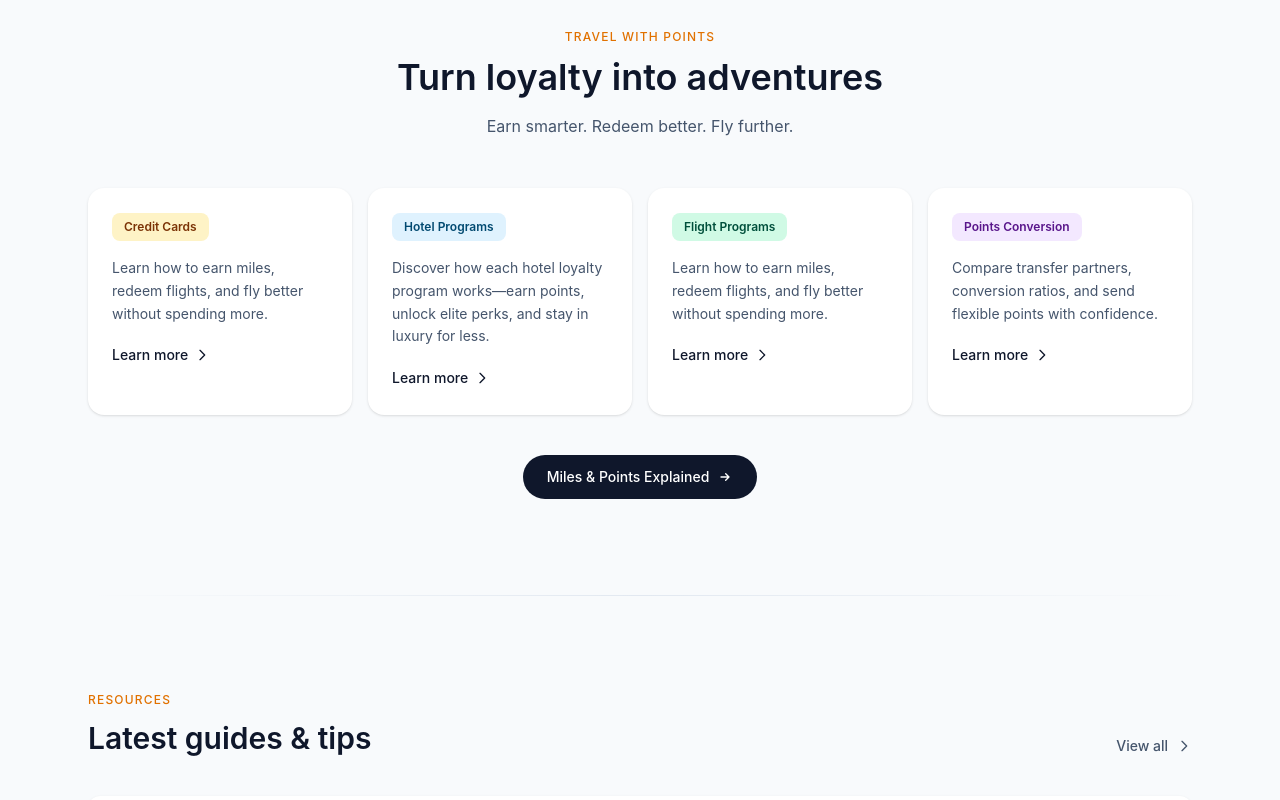
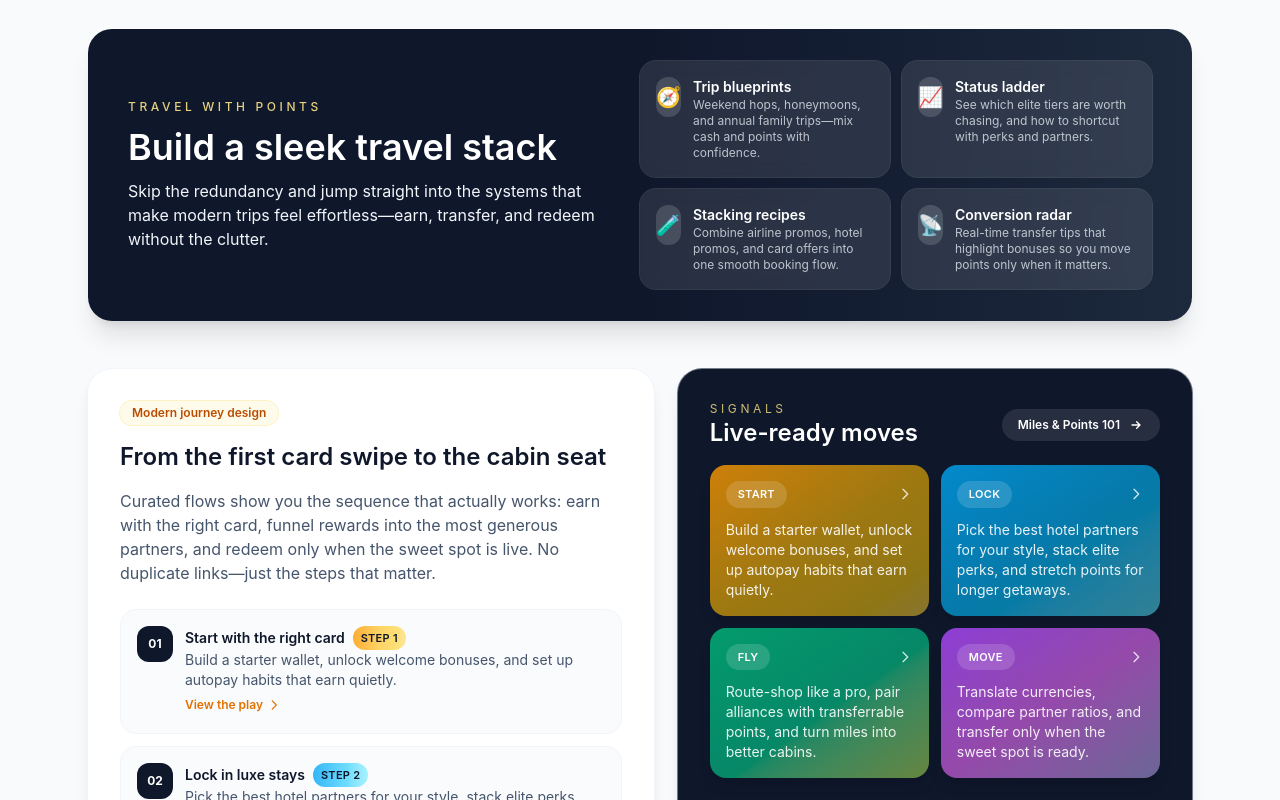
Before and after one commit to bansalmanik/travel-website, a Next.js app: page / in a window 1280 px wide. Shown: the part 960-1760 px from the top of the page. Built offline with nearby package versions, Linux system fonts and the light colour scheme.

Commit message:
Revamp home page flow below hero

```diff
--- a/app/page.tsx
+++ b/app/page.tsx
@@ -5,29 +5,52 @@ import { getTravelResourceEntries } from "@/lib/contentData";
 
 const travelWithPointsHighlights = [
   {
-    title: "Credit Cards",
-    description: "Learn how to earn miles, redeem flights, and fly better without spending more.",
+    title: "Start with the right card",
+    description: "Build a starter wallet, unlock welcome bonuses, and set up autopay habits that earn quietly.",
     href: "/travel-with-points/credit-cards",
-    accent: "bg-amber-100 text-amber-900",
+    accent: "from-amber-500/80 via-amber-400/60 to-amber-300/50",
   },
   {
-    title: "Hotel Programs",
+    title: "Lock in luxe stays",
     description:
-      "Discover how each hotel loyalty program works—earn points, unlock elite perks, and stay in luxury for less.",
+      "Pick the best hotel partners for your style, stack elite perks, and stretch points for longer getaways.",
     href: "/travel-with-points/hotel-programs",
-    accent: "bg-sky-100 text-sky-900",
+    accent: "from-sky-500/80 via-sky-400/60 to-cyan-300/50",
   },
   {
-    title: "Flight Programs",
-    description: "Learn how to earn miles, redeem flights, and fly better without spending more.",
+    title: "Fly further for less",
+    description: "Route-shop like a pro, pair alliances with transferrable points, and turn miles into better cabins.",
     href: "/travel-with-points/flight-programs",
-    accent: "bg-emerald-100 text-emerald-900",
+    accent: "from-emerald-500/80 via-emerald-400/60 to-lime-300/50",
   },
   {
-    title: "Points Conversion",
-    description: "Compare transfer partners, conversion ratios, and send flexible points with confidence.",
+    title: "Move points with intent",
+    description: "Translate currencies, compare partner ratios, and transfer only when the sweet spot is ready.",
     href: "/pointsconversion",
-    accent: "bg-purple-100 text-purple-900",
+    accent: "from-purple-500/80 via-fuchsia-400/60 to-violet-300/50",
+  },
+];
+
+const travelTools = [
+  {
+    title: "Trip blueprints",
+    description: "Weekend hops, honeymoons, and annual family trips—mix cash and points with confidence.",
+    icon: "🧭",
+  },
+  {
+    title: "Status ladder",
+    description: "See which elite tiers are worth chasing, and how to shortcut with perks and partners.",
+    icon: "📈",
+  },
+  {
+    title: "Stacking recipes",
+    description: "Combine airline promos, hotel promos, and card offers into one smooth booking flow.",
+    icon: "🧪",
+  },
+  {
+    title: "Conversion radar",
+    description: "Real-time transfer tips that highlight bonuses so you move points only when it matters.",
+    icon: "📡",
   },
 ];
 
@@ -147,55 +170,125 @@ export default async function Home() {
         <section aria-labelledby="travel-with-points-heading" className="py-16 sm:py-24">
           <div className="mx-auto max-w-6xl px-4 sm:px-6">
             {/* Section Header */}
-            <div className="mb-12 text-center">
-              <p className="mb-3 text-xs font-medium uppercase tracking-widest text-amber-600">
+            <div className="mb-12 flex flex-col gap-6 rounded-3xl bg-gradient-to-r from-slate-900 via-slate-900 to-slate-800 px-6 py-8 text-center text-white shadow-xl ring-1 ring-white/10 sm:px-10 sm:text-left lg:flex-row lg:items-center lg:justify-between">
+              <div>
+                <p className="mb-3 text-xs font-medium uppercase tracking-[0.3em] text-amber-200/90">
                   Travel With Points
                 </p>
-              <h2 id="travel-with-points-heading" className="mb-4 text-2xl font-semibold text-slate-900 sm:text-3xl md:text-4xl">
-                Turn loyalty into adventures
+                <h2 id="travel-with-points-heading" className="mb-3 text-2xl font-semibold sm:text-3xl md:text-4xl">
+                  Build a sleek travel stack
                 </h2>
-              <p className="mx-auto max-w-2xl text-slate-600">
-                Earn smarter. Redeem better. Fly further.
+                <p className="max-w-2xl text-sm text-slate-100 sm:text-base">
+                  Skip the redundancy and jump straight into the systems that make modern trips feel effortless—earn, transfer, and redeem without the clutter.
                 </p>
+              </div>
+              <div className="grid w-full max-w-xl grid-cols-2 gap-3 text-left sm:grid-cols-2 lg:max-w-lg">
+                {travelTools.map((tool) => (
+                  <div key={tool.title} className="flex gap-3 rounded-2xl bg-white/10 p-4 backdrop-blur-sm ring-1 ring-white/15">
+                    <span className="flex h-10 w-10 items-center justify-center rounded-xl bg-white/15 text-xl">{tool.icon}</span>
+                    <div>
+                      <p className="text-sm font-semibold text-white">{tool.title}</p>
+                      <p className="text-xs text-slate-200/80">{tool.description}</p>
+                    </div>
+                  </div>
+                ))}
+              </div>
             </div>
 
             {/* Cards Grid */}
-            <div className="mb-10 grid gap-4 sm:grid-cols-2 lg:grid-cols-4">
-              {travelWithPointsHighlights.map((item) => (
+            <div className="mb-12 grid gap-6 lg:grid-cols-[1.1fr_1fr]">
+              <div className="flex flex-col gap-4 rounded-3xl bg-white p-6 shadow-lg ring-1 ring-slate-100 sm:p-8">
+                <p className="inline-flex w-fit items-center gap-2 rounded-full bg-amber-50 px-3 py-1 text-xs font-semibold text-amber-700 ring-1 ring-amber-100">
+                  Modern journey design
+                </p>
+                <h3 className="text-xl font-semibold text-slate-900 sm:text-2xl">From the first card swipe to the cabin seat</h3>
+                <p className="text-sm text-slate-600 sm:text-base">
+                  Curated flows show you the sequence that actually works: earn with the right card, funnel rewards into the most generous partners, and redeem only when the sweet spot is live. No duplicate links—just the steps that matter.
+                </p>
+                <div className="mt-2 space-y-3">
+                  {travelWithPointsHighlights.map((item, index) => (
                     <Link
                       key={item.title}
                       href={item.href}
-                  className="group relative overflow-hidden rounded-2xl bg-white p-6 shadow-sm transition-all duration-300 hover:-translate-y-1 hover:shadow-lg"
+                      className="group flex items-start gap-3 rounded-2xl border border-slate-100 bg-slate-50/70 p-4 transition-all hover:-translate-y-0.5 hover:border-slate-200 hover:bg-white"
                     >
-                  <div className="mb-4">
-                    <span className={`inline-flex items-center rounded-lg px-3 py-1.5 text-xs font-semibold ${item.accent}`}>
-                      {item.title}
+                      <span className="flex h-9 w-9 items-center justify-center rounded-xl bg-slate-900 text-xs font-bold text-white">
+                        0{index + 1}
+                      </span>
+                      <div className="flex-1">
+                        <div className="flex flex-wrap items-center gap-2">
+                          <span className="text-sm font-semibold text-slate-900">{item.title}</span>
+                          <span
+                            className={`flex h-6 items-center rounded-full bg-gradient-to-r px-2 text-[11px] font-semibold uppercase tracking-wide text-slate-900 ${item.accent}`}
+                          >
+                            Step {index + 1}
                           </span>
                         </div>
-                  <p className="mb-4 text-sm leading-relaxed text-slate-600">
-                    {item.description}
-                  </p>
-                  <span className="inline-flex items-center text-sm font-medium text-slate-900 transition-colors group-hover:text-amber-600">
-                    Learn more
-                    <svg className="ml-1.5 h-4 w-4 transition-transform group-hover:translate-x-1" fill="none" viewBox="0 0 24 24" stroke="currentColor" strokeWidth={2}>
+                        <p className="text-sm text-slate-600">{item.description}</p>
+                        <span className="mt-1 inline-flex items-center text-xs font-semibold text-amber-600 transition-colors group-hover:text-amber-700">
+                          View the play
+                          <svg className="ml-1 h-3.5 w-3.5 transition-transform group-hover:translate-x-1" fill="none" viewBox="0 0 24 24" stroke="currentColor" strokeWidth={2}>
                             <path strokeLinecap="round" strokeLinejoin="round" d="M9 5l7 7-7 7" />
                           </svg>
                         </span>
+                      </div>
+                    </Link>
+                  ))}
+                </div>
+              </div>
+              <div className="flex flex-col gap-4 rounded-3xl bg-slate-900 p-6 text-white shadow-lg ring-1 ring-slate-800/60 sm:p-8">
+                <div className="flex items-center justify-between gap-3">
+                  <div>
+                    <p className="text-xs uppercase tracking-[0.3em] text-amber-200/80">Signals</p>
+                    <h3 className="text-xl font-semibold sm:text-2xl">Live-ready moves</h3>
+                  </div>
+                  <Link
+                    href="/travel-with-points/miles-and-points-explained"
+                    className="inline-flex items-center gap-2 rounded-full bg-white/10 px-4 py-2 text-xs font-semibold text-white transition hover:bg-white/15"
+                  >
+                    Miles & Points 101
+                    <svg className="h-4 w-4" fill="none" viewBox="0 0 24 24" stroke="currentColor" strokeWidth={2}>
+                      <path strokeLinecap="round" strokeLinejoin="round" d="M13 7l5 5m0 0l-5 5m5-5H6" />
+                    </svg>
+                  </Link>
+                </div>
+
+                <div className="grid gap-3 sm:grid-cols-2">
+                  {travelWithPointsHighlights.map((item) => (
+                    <Link
+                      key={`${item.title}-badge`}
+                      href={item.href}
+                      className={`group relative overflow-hidden rounded-2xl bg-gradient-to-br p-4 shadow-lg transition-all hover:-translate-y-0.5 hover:shadow-amber-200/10 ${item.accent}`}
+                    >
+                      <div className="flex items-center justify-between">
+                        <span className="rounded-full bg-white/15 px-3 py-1 text-[11px] font-semibold uppercase tracking-wide text-white">
+                          {item.title.split(" ")[0]}
+                        </span>
+                        <svg className="h-4 w-4 text-white/80 transition-transform group-hover:translate-x-1" fill="none" viewBox="0 0 24 24" stroke="currentColor" strokeWidth={2}>
+                          <path strokeLinecap="round" strokeLinejoin="round" d="M9 5l7 7-7 7" />
+                        </svg>
+                      </div>
+                      <p className="mt-3 text-sm text-white/90">{item.description}</p>
                     </Link>
                   ))}
                 </div>
 
-            {/* CTA */}
-            <div className="text-center">
+                <div className="mt-auto flex flex-col gap-3 rounded-2xl bg-white/5 p-4 ring-1 ring-white/10 sm:flex-row sm:items-center sm:justify-between">
+                  <div>
+                    <p className="text-sm font-semibold text-white">Plan once, reuse forever</p>
+                    <p className="text-xs text-slate-200/80">Save your favorite routes and transfer partners so every booking takes fewer taps.</p>
+                  </div>
                   <Link
-                href="/travel-with-points/miles-and-points-explained"
-                className="inline-flex items-center gap-2 rounded-full bg-slate-900 px-6 py-3 text-sm font-medium text-white transition-all hover:-translate-y-0.5 hover:bg-slate-800 hover:shadow-lg"
+                    href="/pointsconversion"
+                    className="inline-flex items-center justify-center rounded-full bg-white px-4 py-2 text-xs font-semibold text-slate-900 transition hover:-translate-y-0.5 hover:shadow-lg"
                   >
-                Miles & Points Explained
-                <svg className="h-4 w-4" fill="none" viewBox="0 0 24 24" stroke="currentColor" strokeWidth={2}>
+                    Open converter
+                    <svg className="ml-1.5 h-4 w-4" fill="none" viewBox="0 0 24 24" stroke="currentColor" strokeWidth={2}>
                       <path strokeLinecap="round" strokeLinejoin="round" d="M13 7l5 5m0 0l-5 5m5-5H6" />
                     </svg>
                   </Link>
+                </div>
+              </div>
             </div>
           </div>
         </section>
```
Lines whose indentation alone changed are shown as unchanged.
